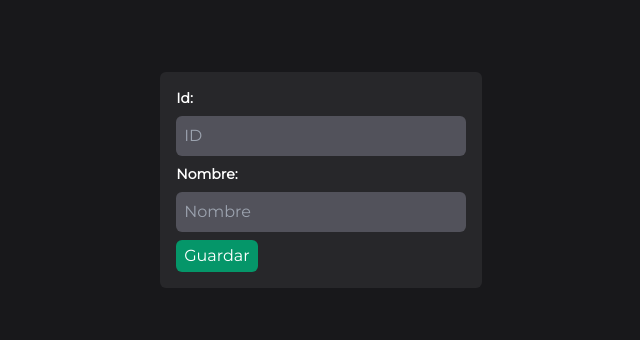
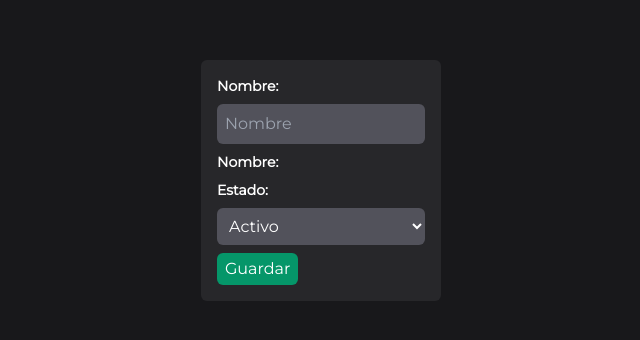
Before and after one commit to Nannajpg/IDS-admin-panel, a React (Create React App) app: page /create-event in a window 1280 px wide. Shown: the part 216-556 px from the top of the page, without its empty margins (319-959 px from the left). Built offline with nearby package versions, Linux system fonts and the light colour scheme; no server answers.

Commit message:
actualizo

```diff
--- a/src/App.js
+++ b/src/App.js
@@ -22,7 +22,8 @@ function App() {
 
   return (
     <div className='bg-zinc-900 h-screen text-white'>
-      <div className='flex items-center justify-center h-full'>
+      <div className='bg-zinc-900'>
+        <div className='flex justify-center h-full'>
           <BrowserRouter>
           <Routes>
             <Route path="/" element= {<Login/>} />
@@ -38,6 +39,8 @@ function App() {
           </BrowserRouter>
         </div>
       </div>
+
+    </div>
   );
 }
 
--- a/src/components/EventForm.jsx
+++ b/src/components/EventForm.jsx
@@ -10,6 +10,7 @@ function EventForm() {
     const [event, setEvent] = useState({
         id: '',
         name: '',
+        state:'',
     })
     const dispatch = useDispatch();
     const navigate = useNavigate();
@@ -46,15 +47,22 @@ function EventForm() {
     }, [params.id, events])
 
     return (
-        <form onSubmit={handleSubmit} className="bg-zinc-800 max-2-sm p-4 mb-2 rounded-md">
-            <label htmlFor="name" className="block text-sm font-bold mb-2">Id:</label>
-            <input name='id' type="text" placeholder="ID" onChange={handleChange} value={event.title} className="w-full p-2 rounded-md bg-zinc-600 mb-2" />
+        <div className="flex items-center h-screen">
+            <form onSubmit={handleSubmit} className="bg-zinc-800 max-2-sm p-4 mb-2 rounded-md">
 
             <label htmlFor="name" className="block text-sm font-bold mb-2">Nombre:</label>
             <input name='name' type="text" placeholder="Nombre" onChange={handleChange} value={event.title} className="w-full p-2 rounded-md bg-zinc-600 mb-2" />
+            <label htmlFor="name" className="block text-sm font-bold mb-2">Nombre:</label>
+
+            <label htmlFor="state" className="block text-sm font-bold mb-2">Estado:</label>
+            <select name="state" className="w-full p-2 rounded-md bg-zinc-600 mb-2" onChange={handleChange} value={event.title}>
+                <option value="Activo">Activo</option>
+                <option value="Inactivo">Inactivo</option>
+            </select>
 
             <button className="bg-emerald-600 px-2 py-1 rounded-md">Guardar</button>
-        </form>
+            </form>
+        </div>
     )
 }
 
--- a/src/components/EventsList.jsx
+++ b/src/components/EventsList.jsx
@@ -23,14 +23,16 @@ function EventsList() {
             <div className='grid grid-cols-3 gap-4'>
                 {events.map(event => (
                     <div key={event.id} className="bg-neutral-800 p-4 rounded-md">
-                        <header className='flex justify-between'>
-                            <h3>{event.id}</h3>
+
+                        <p>Evento: {event.name}</p>
+                        <p>Estado: {event.state}</p>
+                        <footer className='flex justify-between'>
                             <div className='flex gap-x-2'>
                                 <Link to={`/edit-event/${event.id}`} className="bg-teal-600 px-2 py-1 text-xs rounded-md self-center">Editar</Link>
                                 <button onClick={() => handleDelete(event.id)} className="bg-red-700 px-2 py-1 text-xs rounded-md self-center" >Eliminar</button>
                             </div>
-                        </header>
-                        <p>Evento: {event.name}</p>
+                        </footer>
+
                     </div>
                 ))}
             </div>
--- a/src/components/Login.jsx
+++ b/src/components/Login.jsx
@@ -4,7 +4,7 @@ import logo from './offsidelogo.png';
 import { Link } from 'react-router-dom'
 
 function Login() {
-  //const { setAuth } = useContext(AuthContext);
+
   const userRef = useRef();
   const errRef = useRef();
   const navigate = useNavigate();
@@ -34,7 +34,8 @@ function Login() {
   return (
     <>
       {success ? (
-        <section className="bg-zinc-800 max-2-sm p-4 mb-2 rounded-md">
+        <div className="flex items-center h-screen">
+          <section className="bg-zinc-800 max-2-sm p-4 mb-2 rounded-md">
           <h1 className="text-center text-lg font-bold">¡Bienvenido!</h1>
           <br/>
           <Link to="/show-users" className="bg-emerald-600 px-2 py-1 rounded-md mx-2 my-2 ">Gestionar Usuarios</Link>
@@ -42,10 +43,12 @@ function Login() {
           <br/>
           <br/>
           <a href="" className="bg-red-700 px-2 py-1 rounded-md mx-2">Regresar</a>
+          </section>
+        </div>
 
-        </section>
       ) : (
-        <section className="bg-zinc-800 max-2-sm p-4 mb-2 rounded-md">
+        <div className="flex items-center h-screen">
+          <section className="bg-zinc-800 max-2-sm p-4 mb-2 rounded-md">
           <p
             ref={errRef}
             className={errorMessage ? "errorMessage" : "offscreen"}
@@ -81,6 +84,7 @@ function Login() {
             <button onClick={handleSubmit} className='bg-teal-600 px-2 py-1 rounded-md text-sm'>Ingresar</button>
           </form>
         </section>
+        </div>
       )}
     </>
   );
--- a/src/components/UserForm.jsx
+++ b/src/components/UserForm.jsx
@@ -49,10 +49,8 @@ function UserForm() {
     }, [params.id, users])
 
     return (
-        <form onSubmit={handleSubmit} className="bg-zinc-800 max-2-sm p-4 mb-2 rounded-md">
-            <label htmlFor="name" className="block text-sm font-bold mb-2">Id:</label>
-            <input name='id' type="text" placeholder="ID" onChange={handleChange} value={user.title} className="w-full p-2 rounded-md bg-zinc-600 mb-2" />
-
+        <div className="flex items-center h-screen">
+            <form onSubmit={handleSubmit} className="bg-zinc-800 max-2-sm p-4 mb-2 rounded-md">
             <label htmlFor="name" className="block text-sm font-bold mb-2">Nombre:</label>
             <input name='name' type="text" placeholder="Nombre" onChange={handleChange} value={user.title} className="w-full p-2 rounded-md bg-zinc-600 mb-2" />
 
@@ -71,6 +69,8 @@ function UserForm() {
 
             <button className="bg-emerald-600 px-2 py-1 rounded-md">Guardar</button>
         </form>
+        </div>
+
     )
 }
 
--- a/src/components/UsersList.jsx
+++ b/src/components/UsersList.jsx
@@ -23,17 +23,19 @@ function UsersList() {
             <div className='grid grid-cols-3 gap-4'>
                 {users.map(user => (
                     <div key={user.id} className="bg-neutral-800 p-4 rounded-md">
-                        <header className='flex justify-between'>
-                            <h3>{user.id}</h3>
+
+                        <p>Email: {user.email}</p>
+                        <p>Nombre: {user.name}</p>
+                        <p>Rol: {user.role}</p>
+
+                        <footer className='flex justify-between'>
                             <div className='flex gap-x-2'>
                                 <Link to={`/edit-user/${user.id}`} className="bg-teal-600 px-2 py-1 text-xs rounded-md self-center">Editar</Link>
                                 <button onClick={() => handleDelete(user.id)} className="bg-red-700 px-2 py-1 text-xs rounded-md self-center" >Eliminar</button>
 
                             </div>
-                        </header>
-                        <p>Email: {user.email}</p>
-                        <p>Nombre: {user.name}</p>
-                        <p>Rol: {user.role}</p>
+                        </footer>
+
                     </div>
                 ))}
             </div>
--- a/src/features/events/eventSlice.js
+++ b/src/features/events/eventSlice.js
@@ -4,14 +4,17 @@ const initialState = [
     {
         id: "1",
         name: "UEFA Champions League",
+        state: "Inactivo",
     },
     {
         id: "2",
         name: "UEFA Europa League",
+        state: "Inactivo",
     },
     {
         id: "3",
         name: "FIFA World Cup Qatar 2022",
+        state: "Activo",
     },
 ]
 
```
Lines whose indentation alone changed are shown as unchanged.
